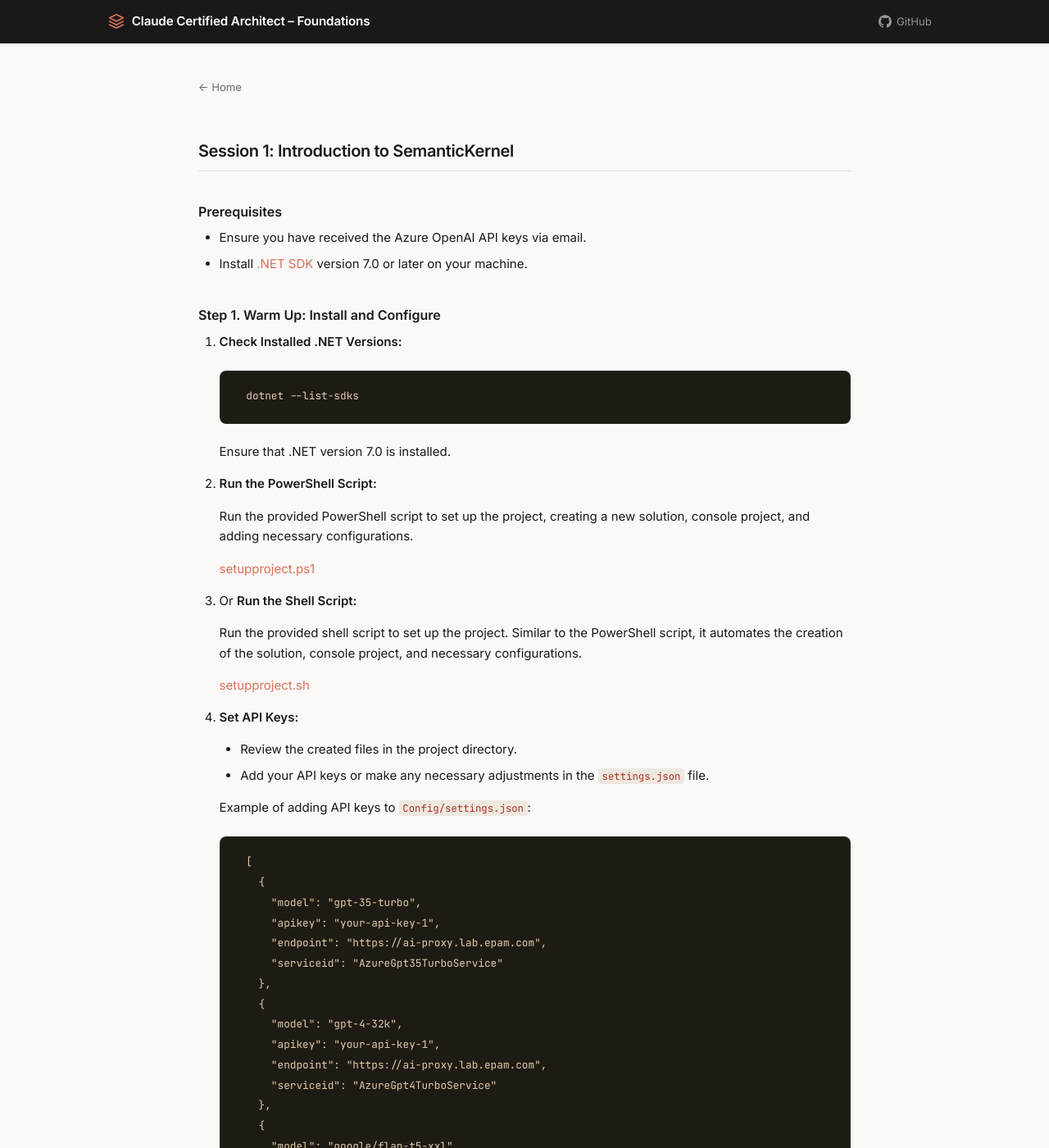
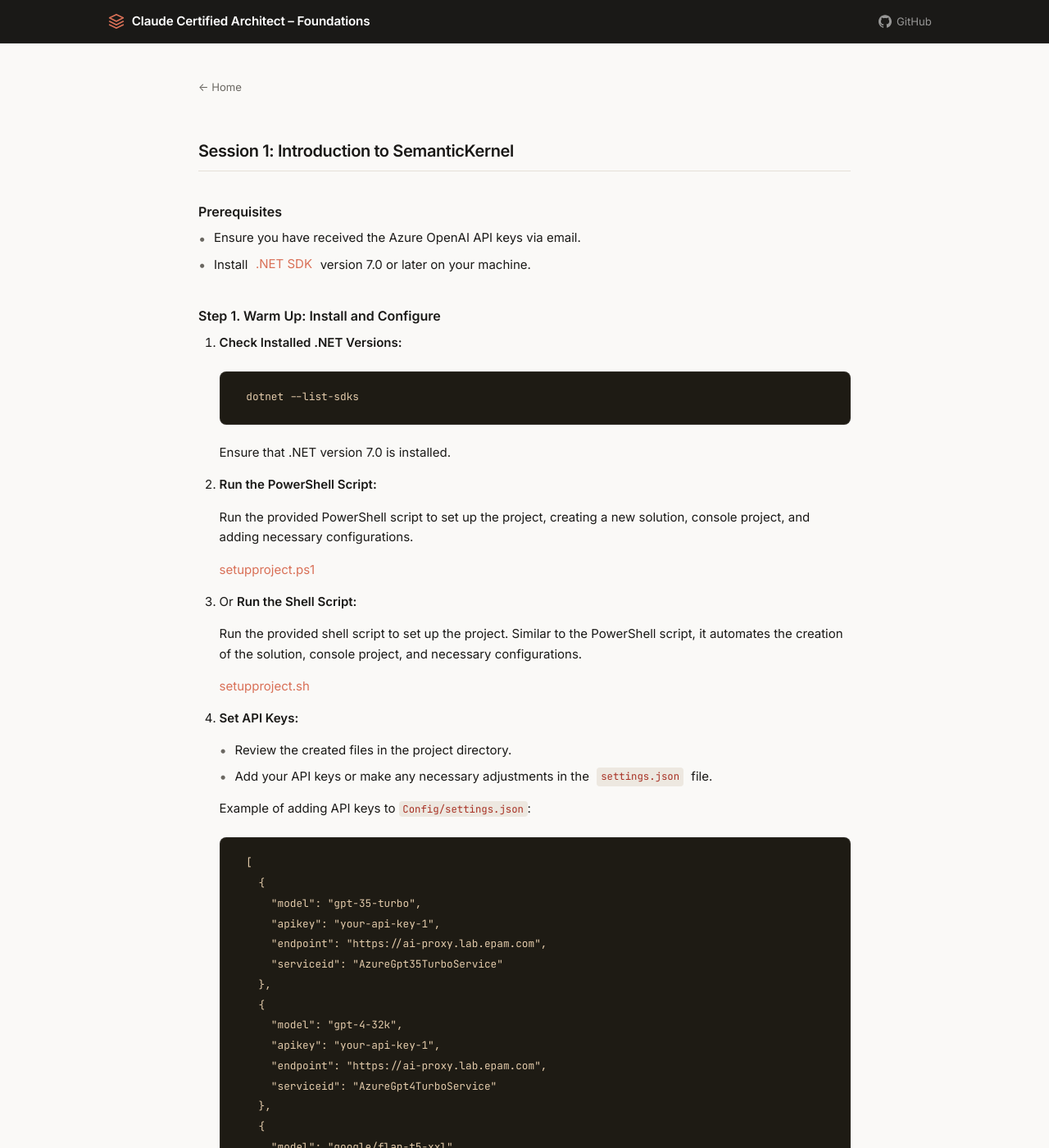
Before and after one commit to patutin/patutin.github.com, a Jekyll site: the page built from semantickernel/Task1.md, in a window 1280 px wide and 1400 px high. Shown: the whole window at 82% size. Built offline with Jekyll 4.4.1, drawn with Linux system fonts in a browser that asks for light colours; our own code applies the rules of GitHub Pages for plain Markdown files.

Commit message:
Fix bullet vertical centering: flex layout on li with ::before bullet

```diff
--- a/assets/css/style.scss
+++ b/assets/css/style.scss
@@ -252,8 +252,8 @@
 /* ─── Lists ────────────────────────────────────────────────────────────── */
 
 .main-content ul {
-  list-style-type: disc;
-  padding-left: 1.6rem;
+  list-style: none;
+  padding-left: 0;
   margin-bottom: .9rem;
 }
 
@@ -263,16 +263,42 @@
   margin-bottom: .9rem;
 }
 
-.main-content ul ul  { list-style-type: circle;  margin-bottom: 0; }
-.main-content ul ul ul { list-style-type: square; margin-bottom: 0; }
 .main-content ol ol  { list-style-type: lower-alpha; margin-bottom: 0; }
 
-.main-content li {
+/* ul bullets via ::before so we can flex-center them vertically */
+.main-content ul > li {
+  display: flex;
+  align-items: center;
+  gap: .6rem;
   margin-bottom: .45rem;
   line-height: 1.65;
 }
 
-.main-content li > ul,
+.main-content ul > li::before {
+  content: "•";
+  color: var(--text-muted);
+  font-size: 1.1em;
+  flex-shrink: 0;
+  line-height: 1;
+}
+
+/* nested bullets */
+.main-content ul ul {
+  list-style: none;
+  padding-left: 1.2rem;
+  margin-top: .3rem;
+  margin-bottom: 0;
+}
+
+.main-content ul ul > li::before { content: "◦"; }
+.main-content ul ul ul > li::before { content: "▪"; font-size: .75em; }
+
+/* ol items use default browser layout */
+.main-content ol > li {
+  margin-bottom: .45rem;
+  line-height: 1.65;
+}
+
 .main-content li > ol {
   margin-top: .3rem;
 }
```
